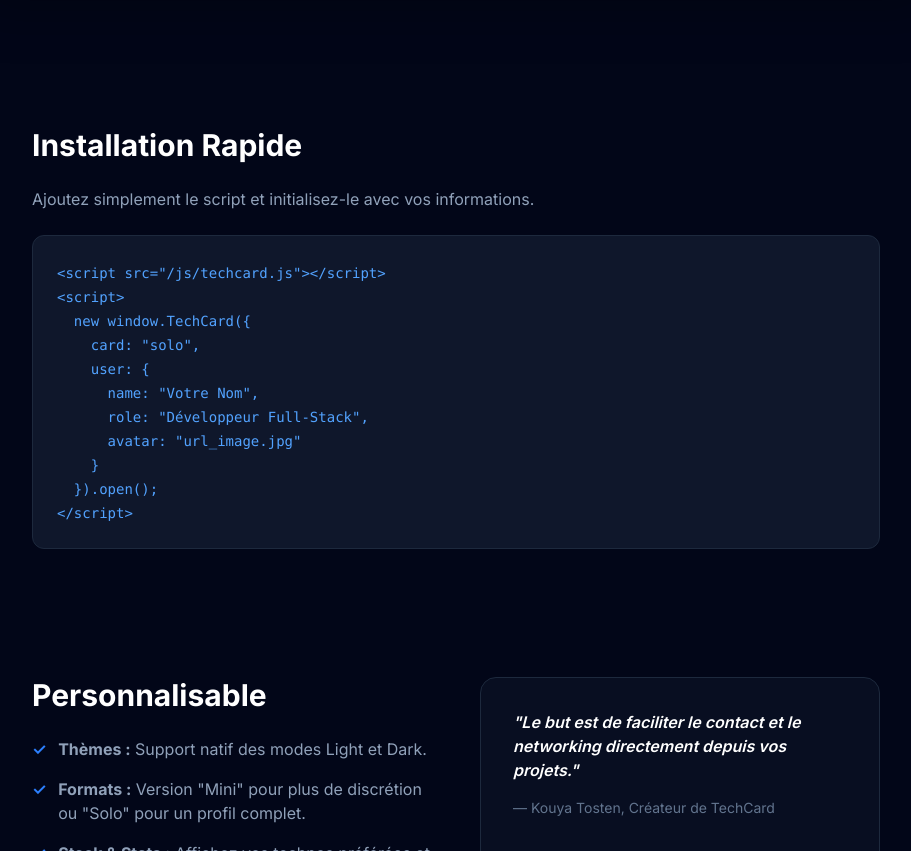
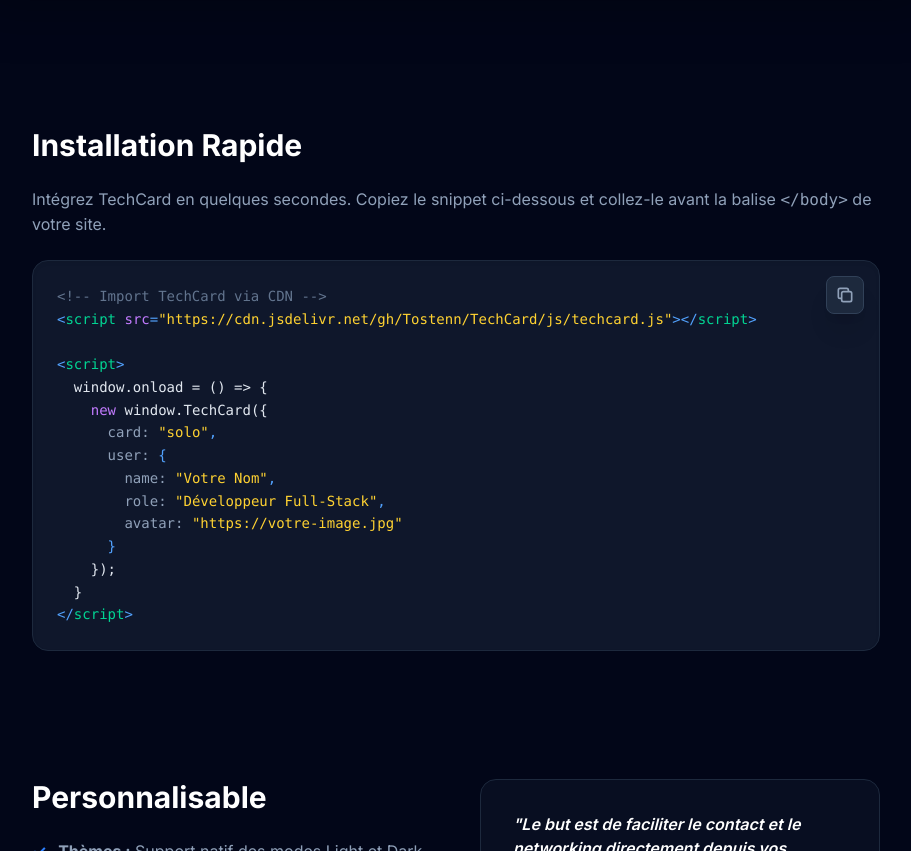
Before and after one commit to Tostenn/TechCard, a plain HTML site: page index.html in a window 1280 px wide. Shown: the part 1180-2031 px from the top of the page, without its empty margins (184-1095 px from the left). Drawn offline with nearby package versions, Linux system fonts and the light colour scheme.

Commit message:
chore: Mise à jour des chemins d'images vers CDN et ajout d'une fonctionnalité de copie de code dans la section d'installation

```diff
--- a/index.html
+++ b/index.html
@@ -91,7 +91,7 @@
               class="min-w-full h-full snap-center flex items-center justify-center relative"
             >
               <img
-                src="/images/demo-solo-light.webp"
+                src="https://cdn.jsdelivr.net/gh/Tostenn/TechCard/images/demo-solo-light.webp"
                 alt="Aperçu Mode solo light"
                 class="w-full h-full object-cover group-hover:scale-102 transition-transform duration-500"
               />
@@ -106,7 +106,7 @@
               class="min-w-full h-full snap-center flex items-center justify-center relative"
             >
               <img
-                src="/images/demo-solo-dark.webp"
+                src="https://cdn.jsdelivr.net/gh/Tostenn/TechCard/images/demo-solo-dark.webp"
                 alt="Aperçu Mode solo dark"
                 class="w-full h-full object-cover group-hover:scale-102 transition-transform duration-500"
               />
@@ -121,7 +121,7 @@
               class="min-w-full h-full snap-center flex items-center justify-center relative"
             >
               <img
-                src="/images/demo-solo-mini-mode-light.webp"
+                src="https://cdn.jsdelivr.net/gh/Tostenn/TechCard/images/demo-solo-mini-mode-light.webp"
                 alt="Aperçu Mode Mini"
                 class="w-full h-full object-cover group-hover:scale-102 transition-transform duration-500"
               />
@@ -172,31 +172,91 @@
     </section>
 
     <main id="docs" class="max-w-4xl mx-auto px-6 space-y-32 pb-32">
-      <section>
+      <section id="install">
         <h2 class="text-3xl font-bold text-white mb-6">Installation Rapide</h2>
         <p class="text-slate-400 mb-6">
-          Ajoutez simplement le script et initialisez-le avec vos informations.
+          Intégrez TechCard en quelques secondes. Copiez le snippet ci-dessous
+          et collez-le avant la balise <code>&lt;/body&gt;</code> de votre site.
         </p>
 
-        <div
-          class="bg-slate-900 rounded-xl p-6 border border-slate-800 overflow-x-auto"
-        >
-          <code class="text-blue-400 text-sm">
-            &lt;script src="/js/techcard.js"&gt;&lt;/script&gt;<br />
-            &lt;script&gt;<br />
-            &nbsp;&nbsp;new window.TechCard({<br />
-            &nbsp;&nbsp;&nbsp;&nbsp;card: "solo",<br />
-            &nbsp;&nbsp;&nbsp;&nbsp;user: {<br />
-            &nbsp;&nbsp;&nbsp;&nbsp;&nbsp;&nbsp;name: "Votre Nom",<br />
-            &nbsp;&nbsp;&nbsp;&nbsp;&nbsp;&nbsp;role: "Développeur
-            Full-Stack",<br />
-            &nbsp;&nbsp;&nbsp;&nbsp;&nbsp;&nbsp;avatar: "url_image.jpg"<br />
-            &nbsp;&nbsp;&nbsp;&nbsp;}<br />
-            &nbsp;&nbsp;}).open();<br />
-            &lt;/script&gt;
-          </code>
+        <div class="relative group">
+          <button
+            onclick="copyCode(this)"
+            class="absolute right-4 top-4 z-10 p-2 rounded-lg bg-slate-800 border border-slate-700 text-slate-400 hover:text-white hover:bg-slate-700 transition-all active:scale-95 cursor-pointer shadow-xl"
+            title="Copier le code"
+          >
+            <svg
+              id="copy-icon"
+              xmlns="http://www.w3.org/2000/svg"
+              class="w-5 h-5"
+              fill="none"
+              viewBox="0 0 24 24"
+              stroke="currentColor"
+            >
+              <path
+                stroke-linecap="round"
+                stroke-linejoin="round"
+                stroke-width="2"
+                d="M8 16H6a2 2 0 01-2-2V6a2 2 0 012-2h8a2 2 0 012 2v2m-6 12h8a2 2 0 002-2v-8a2 2 0 00-2-2h-8a2 2 0 00-2 2v8a2 2 0 002 2z"
+              />
+            </svg>
+            <svg
+              id="check-icon"
+              xmlns="http://www.w3.org/2000/svg"
+              class="w-5 h-5 hidden text-emerald-400"
+              fill="none"
+              viewBox="0 0 24 24"
+              stroke="currentColor"
+            >
+              <path
+                stroke-linecap="round"
+                stroke-linejoin="round"
+                stroke-width="2"
+                d="M5 13l4 4L19 7"
+              />
+            </svg>
+          </button>
+
+          <div
+            class="bg-slate-900 rounded-2xl p-6 border border-slate-800 overflow-hidden shadow-inner font-mono text-sm leading-relaxed"
+          >
+            <pre
+              id="code-block"
+              class="text-blue-400 overflow-x-auto custom-scrollbar"
+            ><span class="text-slate-500">&lt;!-- Import TechCard via CDN --&gt;</span>
+&lt;<span class="text-emerald-400">script</span> <span class="text-purple-400">src</span>=<span class="text-amber-300">"https://cdn.jsdelivr.net/gh/Tostenn/TechCard/js/techcard.js"</span>&gt;&lt;/<span class="text-emerald-400">script</span>&gt;
+
+&lt;<span class="text-emerald-400">script</span>&gt;
+  <span class="text-slate-200">window.onload = () => {</span>
+    <span class="text-purple-400">new</span> <span class="text-slate-200">window.TechCard({</span>
+      <span class="text-slate-400">card:</span> <span class="text-amber-300">"solo"</span>,
+      <span class="text-slate-400">user:</span> {
+        <span class="text-slate-400">name:</span> <span class="text-amber-300">"Votre Nom"</span>,
+        <span class="text-slate-400">role:</span> <span class="text-amber-300">"Développeur Full-Stack"</span>,
+        <span class="text-slate-400">avatar:</span> <span class="text-amber-300">"https://votre-image.jpg"</span>
+      }
+    <span class="text-slate-200">});</span>
+  <span class="text-slate-200">}</span>
+&lt;/<span class="text-emerald-400">script</span>&gt;</pre>
+          </div>
         </div>
       </section>
+
+      <style>
+        .custom-scrollbar::-webkit-scrollbar {
+          height: 6px;
+        }
+        .custom-scrollbar::-webkit-scrollbar-track {
+          background: transparent;
+        }
+        .custom-scrollbar::-webkit-scrollbar-thumb {
+          background: #1e293b;
+          border-radius: 10px;
+        }
+        .custom-scrollbar::-webkit-scrollbar-thumb:hover {
+          background: #334155;
+        }
+      </style>
 
       <section>
         <div class="grid md:grid-cols-2 gap-12">
@@ -369,7 +429,36 @@
       // Lancement initial
       startAutoplay();
     </script>
-    <script src="/js/techcard.js"></script>
+    <script>
+      function copyCode(button) {
+        const code = document.getElementById("code-block").innerText;
+        const copyIcon = button.querySelector("#copy-icon");
+        const checkIcon = button.querySelector("#check-icon");
+
+        navigator.clipboard
+          .writeText(code)
+          .then(() => {
+            // Animation : Masquer l'icône copier, afficher l'icône check
+            copyIcon.classList.add("hidden");
+            checkIcon.classList.remove("hidden");
+            button.classList.add("border-emerald-500/50", "bg-emerald-500/10");
+
+            // Retour à l'état initial après 2 secondes
+            setTimeout(() => {
+              copyIcon.classList.remove("hidden");
+              checkIcon.classList.add("hidden");
+              button.classList.remove(
+                "border-emerald-500/50",
+                "bg-emerald-500/10",
+              );
+            }, 2000);
+          })
+          .catch((err) => {
+            console.error("Erreur lors de la copie : ", err);
+          });
+      }
+    </script>
+    <script src="https://cdn.jsdelivr.net/gh/Tostenn/TechCard/js/techcard.js"></script>
     <script>
       // Instance globale pour la démo
       const myCard = new window.TechCard({
@@ -386,7 +475,10 @@
           social_long: true,
           socials: [
             { name: "GitHub", url: "https://github.com/Tostenn" },
-            { name: "LinkedIn", url: "https://www.linkedin.com/in/tosten-kouya/" },
+            {
+              name: "LinkedIn",
+              url: "https://www.linkedin.com/in/tosten-kouya/",
+            },
           ],
         },
         content: {
```
